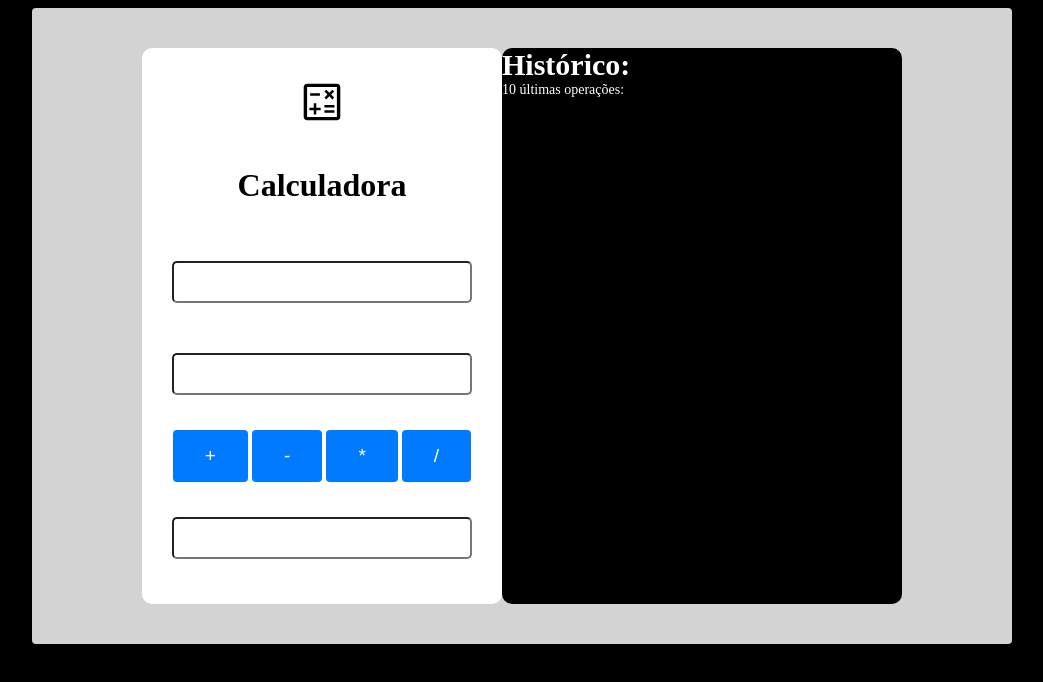
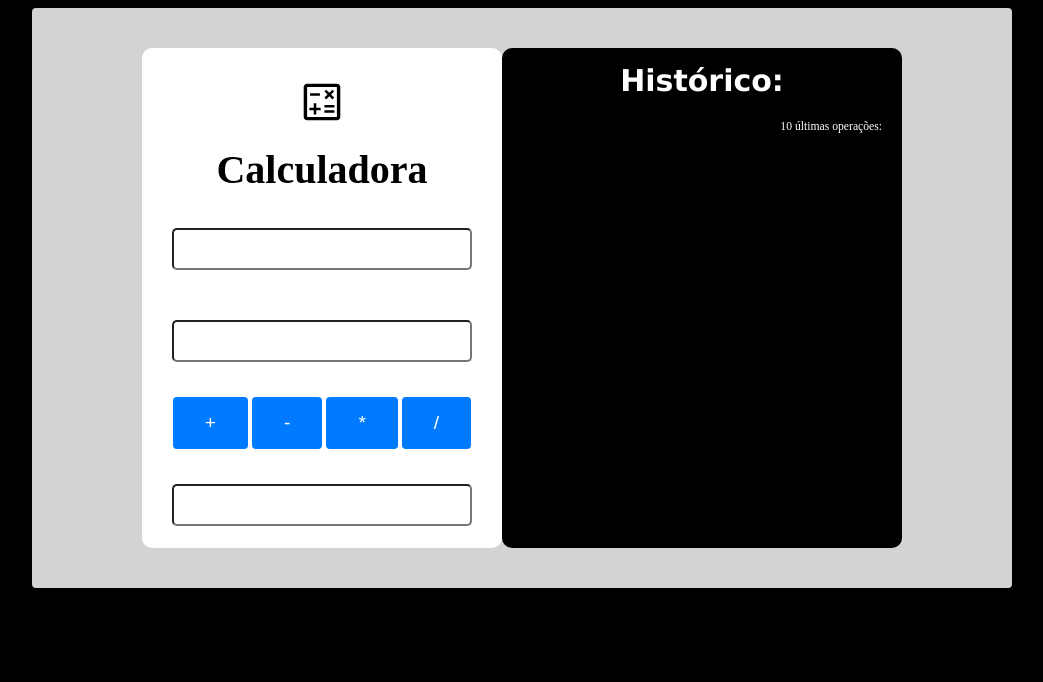
Before and after one commit to JoaoKF1/bootcamp-devjr-calc, a plain HTML site: page index.html in a window 1280 px wide. Shown: the whole page, without its empty margins (118-1161 px from the left). Drawn offline with Linux system fonts and the light colour scheme.

Commit message:
closes #6 - Implementação do histórico para mostrar as 10 ultimas operações dentro área do histórico

```diff
--- a/index.html
+++ b/index.html
@@ -11,7 +11,9 @@
 
         <div class="calc">
             <object data="calculate_48.svg" type="image/svg+xml"></object>
-            <h1>Calculadora</h1>
+            <div class="calc-title">
+                Calculadora
+            </div>
             <input id="num1" type="number"/>
             <input id="num2" type="number"/>
             <div>
@@ -25,10 +27,10 @@
         <div class="history">
             <strong>Histórico:</strong>
             <div class="history-info">
-                10 últimas operações:
-            </div>
-            <div id="history-content">
+                <small>10 últimas operações:</small>
+                    <div id="history-content">
 
+                    </div>
             </div>
         </div>
     </div>
--- a/javascript.js
+++ b/javascript.js
@@ -21,7 +21,7 @@ function calc(op){
 
     document.getElementById("output").value = output;
 
-    var newHistory = "<div>" + num1 + " " + op + " " + num2 + " = " + output + "</div>";
+    var newHistory = "<p>" + num1 + " " + op + " " + num2 + " = " + output + "</p>";
     var history = document.getElementById("history-content");
 
     history.innerHTML = newHistory + history.innerHTML
--- a/style.css
+++ b/style.css
@@ -4,6 +4,10 @@ body{
 }
 strong{
     font-size: 30px;
+    display: flex;
+    justify-content: center;
+    margin-top: 15px;
+    font-family: Verdana, Geneva, Tahoma, sans-serif;
 }
 
 input{
@@ -13,6 +17,7 @@ input{
     font-size: 1.2em;
     margin: 15px 70px;
     border-radius: 5px;
+    text-align: right;
 }
 
 input[type="number"]:focus{
@@ -48,6 +53,10 @@ button:hover{
     border-radius: 10px;
     box-shadow: 0 px 16px 0 rgba(0, 0, 0, 0.2);
 }
+.calc-title{
+    font-size: 40px;
+    font-weight: 700;
+}
 
 .history{
     width: 400px;
@@ -58,12 +67,13 @@ button:hover{
 }
 .history-info{
     font-size: 14px;
-
-
+    text-align: right;
+    padding: 20px;
 }
 
 .container{
     width: 900px;
+    height: 500px;
     background-color: #d3d3d3;
     display: flex;
     flex-direction: row;
```
